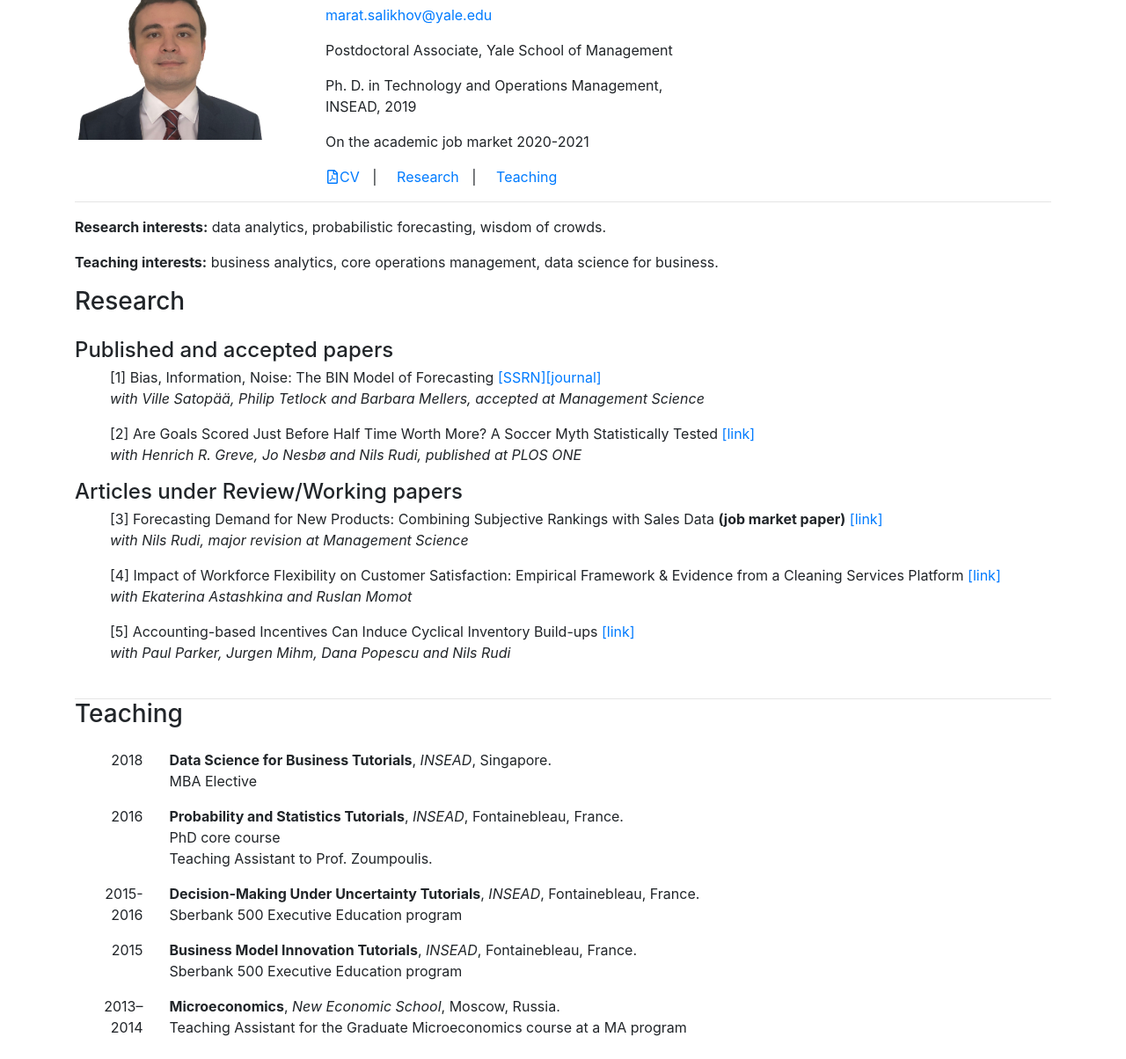
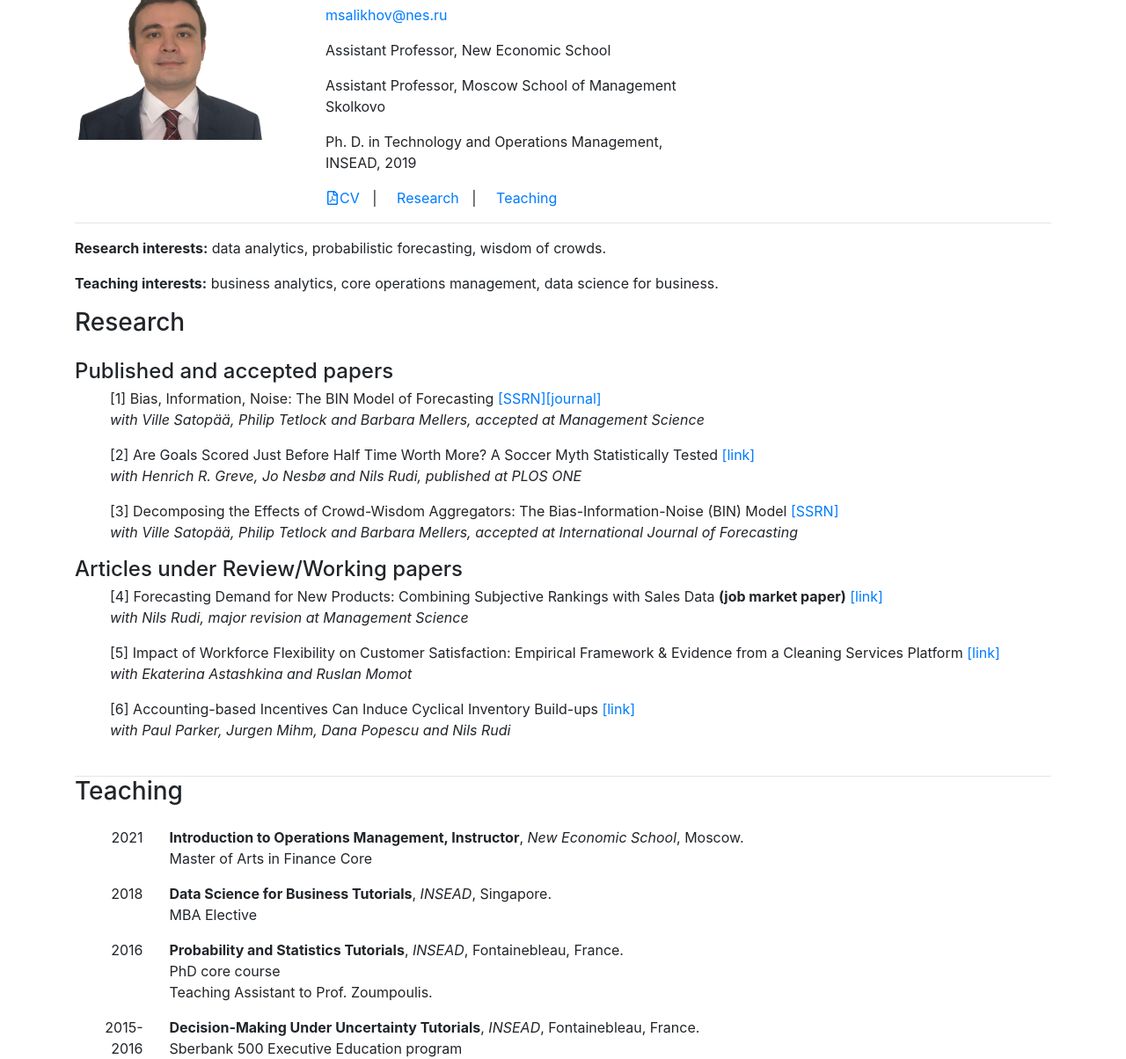
Before and after one commit to marat-r-salikhov/marat-r-salikhov.github.io, a plain HTML site: page index.html in a window 1280 px wide. Shown: the part 97-1301 px from the top of the page at 88% size. Drawn offline with nearby package versions, Linux system fonts and the light colour scheme.

Commit message:
Updated CV and profile on website

```diff
--- a/index.html
+++ b/index.html
@@ -8,7 +8,7 @@
           content="width=device-width, initial-scale=1, shrink-to-fit=no">
     <meta name="description" content="Marat Salikhov">
     <meta name="author" content="Marat Salikhov">
-    <meta name="keywords" content="Marat,Salikhov,Marat Salikhov,PhD,INSEAD,Yale,Marat Salikhov INSEAD,Marat Salikhov Yale">
+    <meta name="keywords" content="Marat,Salikhov,Marat Salikhov,PhD,INSEAD,Yale,Marat Salikhov INSEAD,Marat Salikhov NES, Marat Salikhov Skolkovo">
 
     <title>Marat Salikhov</title>
     <!-- Ignore favicons -->
@@ -47,10 +47,10 @@
         </div>
         <div class="col-lg-5 col-md-3 mb-6">
             <h2>Marat Salikhov</h2>
-            <p><a href="mailto:marat.salikhov@yale.edu">marat.salikhov@yale.edu</a></p>
-            <p>Postdoctoral Associate, Yale School of Management</p>
+            <p><a href="mailto:msalikhov@nes.ru">msalikhov@nes.ru</a></p>
+            <p>Assistant Professor, New Economic School</p>
+            <p>Assistant Professor, Moscow School of Management Skolkovo</p>
             <p>Ph. D. in Technology and Operations Management, INSEAD, 2019</p>
-            <p>On the academic job market 2020-2021</p>
 
             <ul class="list-inline">
                 <li class="list-inline-item">
@@ -93,6 +93,12 @@
                                     <p class="font-italic">with Henrich R. Greve, Jo Nesbø and Nils Rudi, published at PLOS ONE</p>
                                 </li>
 
+                                <li>
+                                   [3] Decomposing the Effects of Crowd-Wisdom Aggregators: The Bias-Information-Noise (BIN) Model
+                                   <a href="https://papers.ssrn.com/abstract=3781405">[SSRN]</a>
+                                    <p class="font-italic">with Ville Satopää, Philip Tetlock and Barbara Mellers, accepted at International Journal of Forecasting</p>
+                                </li>
+
                             </ul>
                         </div>
 
@@ -101,21 +107,21 @@
                         <div class="subheading mb-2">
                             <ul style="list-style-type:none;">
                                 <li>
-                                   [3] Forecasting Demand for New Products:
+                                   [4] Forecasting Demand for New Products:
                                     Combining Subjective Rankings with Sales
                                     Data <b>(job market paper)</b> <a href="files/DemandForecastingSalikhovRudi20191214NB.pdf">[link]</a>
                                     <p class="font-italic">with Nils Rudi, major revision at Management Science</p>
                                 </li>
 
                                 <li>
-                                    [4] Impact of Workforce Flexibility on Customer
+                                    [5] Impact of Workforce Flexibility on Customer
                                     Satisfaction: Empirical Framework &
                                     Evidence from a Cleaning Services Platform <a href="https://www.ssrn.com/abstract=3260826">[link]</a>
                                     <p class="font-italic">with Ekaterina
                                         Astashkina and Ruslan Momot</p>
                                 </li>
                                 <li>
-                                    [5] Accounting-based Incentives Can Induce
+                                    [6] Accounting-based Incentives Can Induce
                                     Cyclical Inventory Build-ups <a href="https://papers.ssrn.com/sol3/papers.cfm?abstract_id=2972482">[link]<a>
                                     <p class="font-italic">with Paul Parker,
                                         Jurgen Mihm, Dana Popescu and Nils
@@ -136,6 +142,17 @@
                 <h3 class="mb-4">Teaching</h3>
 
                 <div class="container">
+                    <div class="row">
+                        <div class="col-md-1 text-md-right">2021</div>
+                        <div class="col-md-11">
+                            <span class="font-weight-bold">Introduction to Operations Management, Instructor</span>,
+                            <span class="font-italic">New Economic School</span>, Moscow.
+                            <div class="subheading mb-0">
+                                <p>
+                                    Master of Arts in Finance Core <br>
+                            </div>
+                        </div>
+                    </div>
                     <div class="row">
                         <div class="col-md-1 text-md-right">2018</div>
                         <div class="col-md-11">
```
Also changed, not shown: 1 other file.
